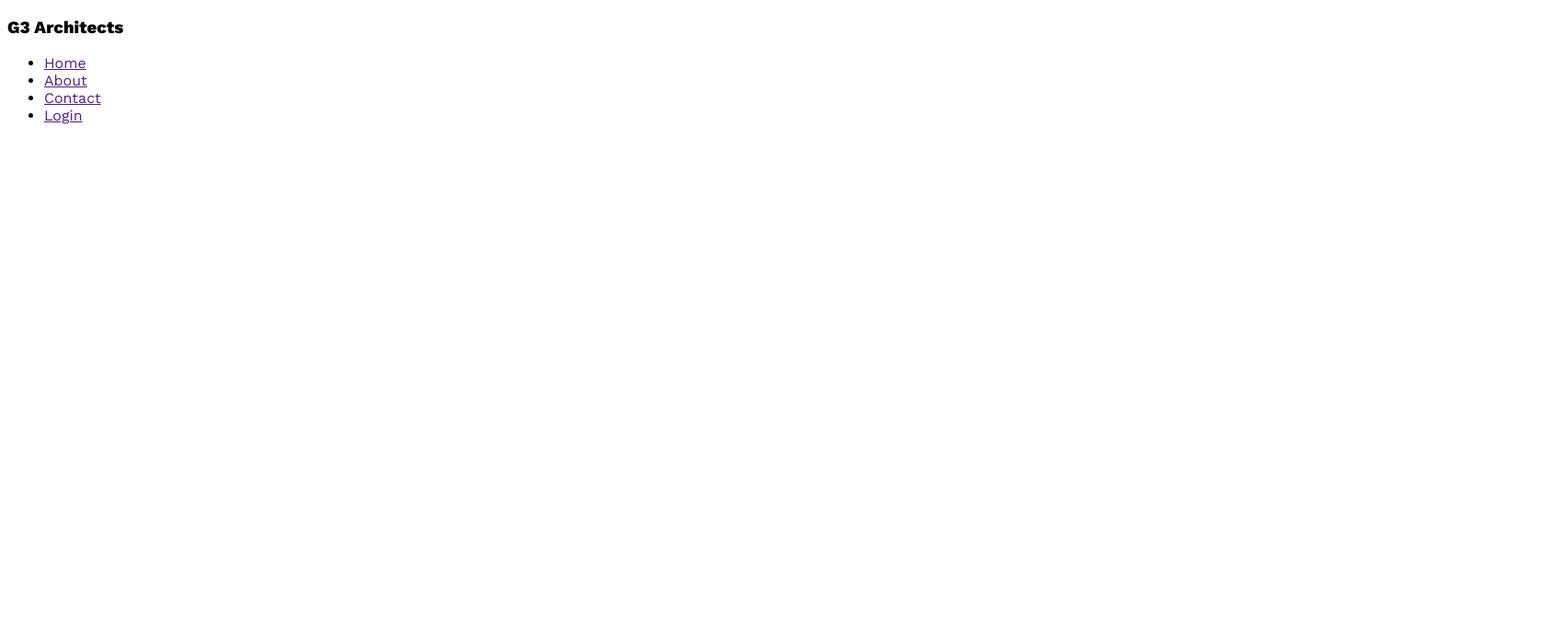
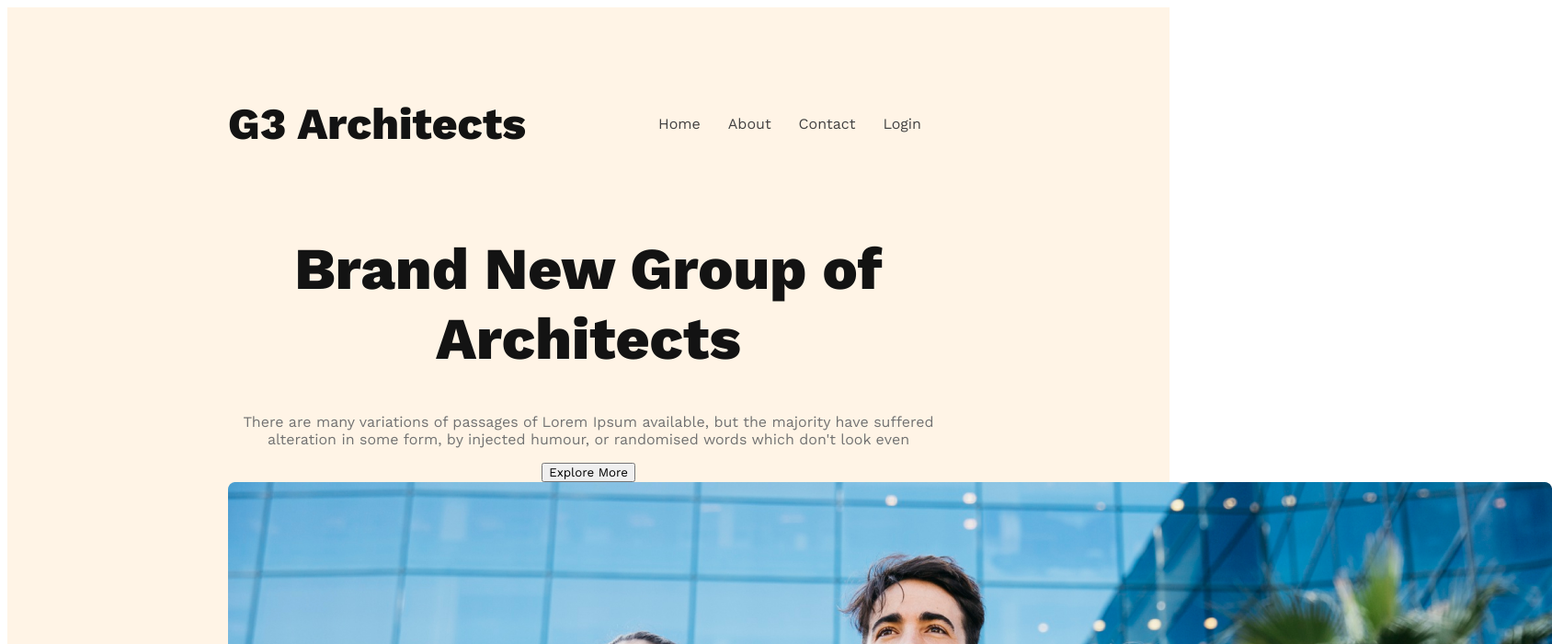
Before and after one commit to Parvej47/g3-architect-website, a plain HTML site: page index.html in a window 1280 px wide. Shown: the top 700 px of the page at 92% size, 1688 px wide, since content can reach past the window. Drawn offline with nearby package versions, Linux system fonts and the light colour scheme.

Commit message:
Banner commit

```diff
--- a/index.html
+++ b/index.html
@@ -11,7 +11,7 @@
 <body>
     <header>
         <nav>
-            <h3>G3 Architects</h3>
+            <h3 class="nav-title">G3 Architects</h3>
             <ul>
                 <li><a href="">Home</a></li>
                 <li><a href="">About</a></li>
@@ -19,6 +19,20 @@
                 <li><a href="">Login</a></li>
             </ul>
         </nav>
+        <div class="Banner">
+            <div class="banner-content">
+                <h1 class="banner-title">Brand New Group of Architects</h1>
+                <p class="banner-description">
+                    There are many variations of passages of Lorem Ipsum available, but the majority have suffered
+                    alteration in some form, by injected humour, or randomised words which don't look even
+                </p>
+                <button class="btn-primary">Explore More</button>
+            </div>
+            <div>
+                <img src="images/banner.png" alt="">
+            </div>
+        </div>
+
     </header>
     <main>
 
--- a/styles/architect.css
+++ b/styles/architect.css
@@ -2,3 +2,44 @@
 *{
     font-family: 'Work Sans', sans-serif;
 }
+header{
+    background: rgba(255, 144, 14, 0.10);
+    padding: 50px 240px;
+}
+nav{
+    display: flex;
+    justify-content: space-between;
+    align-items: center;
+}
+.nav-title{
+    font-size: 3rem;
+    font-weight: 700;
+    color: #131313;
+}
+nav>ul{
+    display: flex;
+}
+nav li{
+    list-style: none;
+    margin-right: 30px;
+    font-weight: 500;
+    font-size: 1rem;
+}
+nav li a{
+   color:  #424242;
+   text-decoration: none;
+}
+/* Banner styles */
+.banner-content{
+    max-width: 800px;
+    margin: 0 auto;
+    text-align: center;
+}
+.banner-title{
+    font-size: 4rem;
+    font-weight: 700;
+    color: #131313;
+}
+.banner-description{
+    color: #727272;
+}
```
